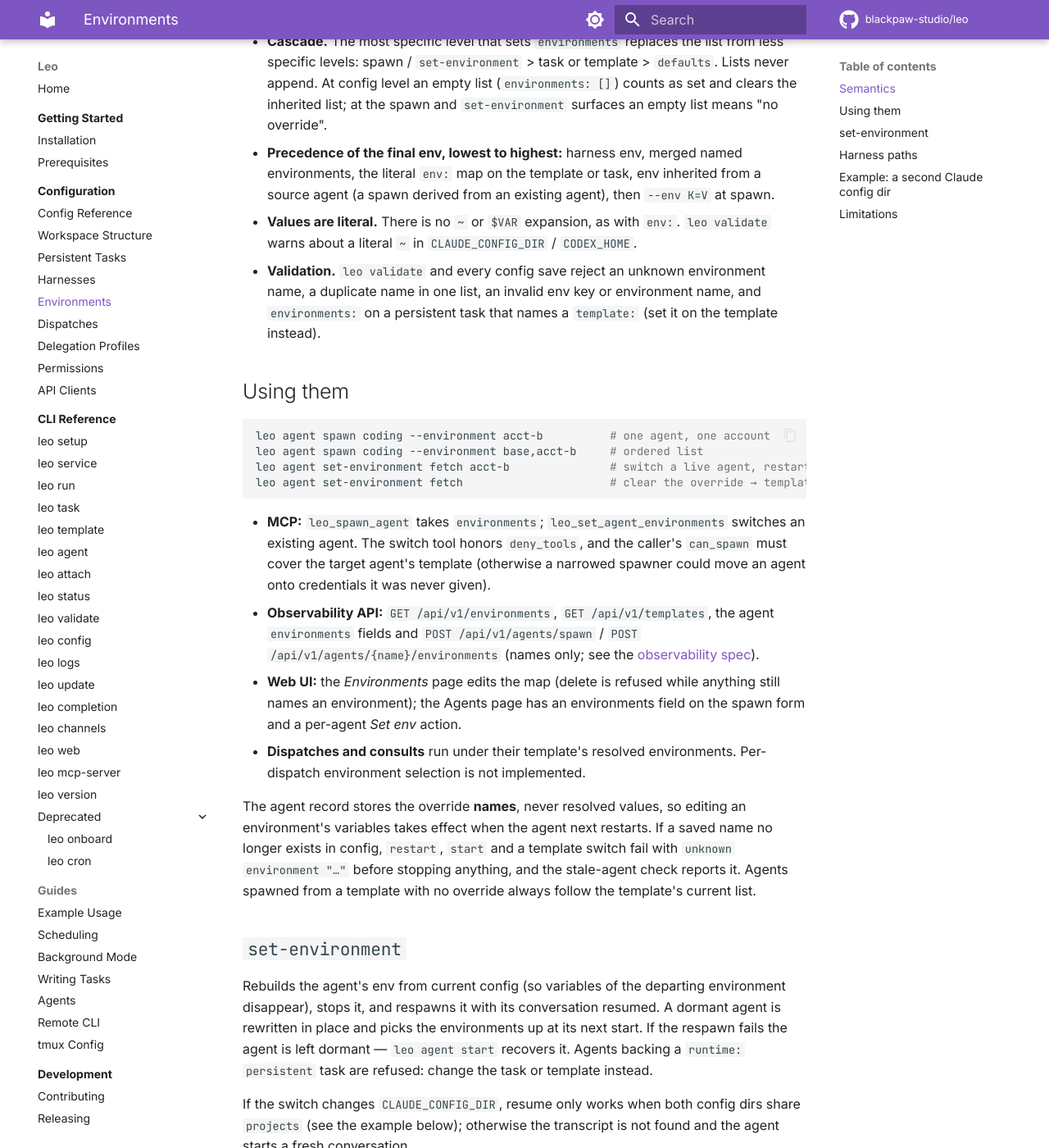
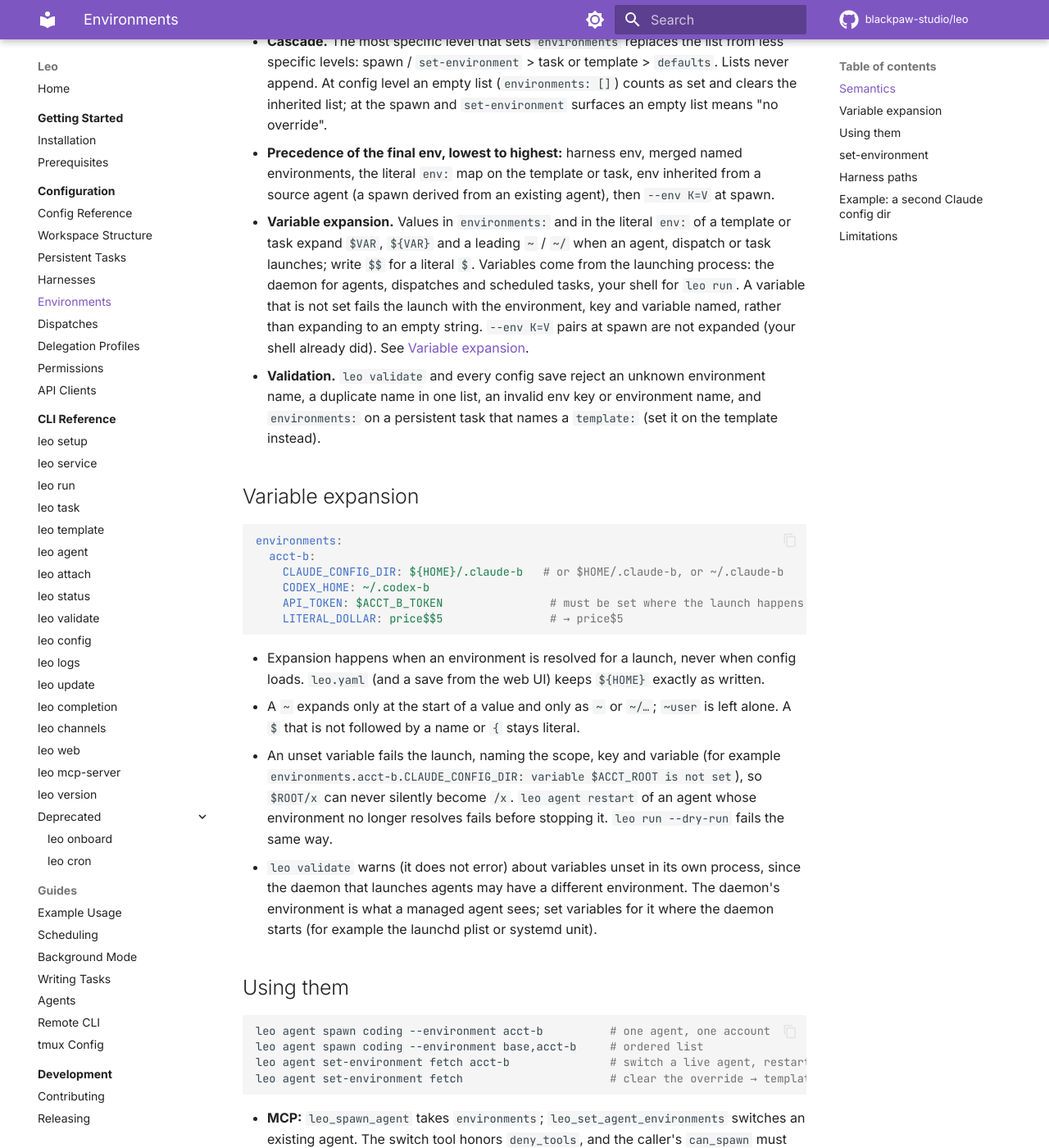
Before and after one commit to blackpaw-studio/leo, an MkDocs documentation site: the page built from docs/configuration/environments.md, in a window 1280 px wide and 1400 px high, scrolled down 774 px. Shown: the whole window at 82% size. Built offline with MkDocs 1.6.1 and Material for MkDocs 9.7.7, drawn with Linux system fonts in a browser that asks for light colours; comment, search, counter and statistics services are not loaded; some of the changed text lies outside the part shown.

Commit message:
docs: environment variable expansion spec and environments page

````diff
--- a/docs/configuration/environments.md
+++ b/docs/configuration/environments.md
@@ -28,8 +28,24 @@ tasks:
 - **Composition.** `environments` is an ordered list, merged left to right. When two names set the same key, the later one wins.
 - **Cascade.** The most specific level that sets `environments` replaces the list from less specific levels: spawn / `set-environment` > task or template > `defaults`. Lists never append. At config level an empty list (`environments: []`) counts as set and clears the inherited list; at the spawn and `set-environment` surfaces an empty list means "no override".
 - **Precedence of the final env, lowest to highest:** harness env, merged named environments, the literal `env:` map on the template or task, env inherited from a source agent (a spawn derived from an existing agent), then `--env K=V` at spawn.
-- **Values are literal.** There is no `~` or `$VAR` expansion, as with `env:`. `leo validate` warns about a literal `~` in `CLAUDE_CONFIG_DIR` / `CODEX_HOME`.
+- **Variable expansion.** Values in `environments:` and in the literal `env:` of a template or task expand `$VAR`, `${VAR}` and a leading `~` / `~/` when an agent, dispatch or task launches; write `$$` for a literal `$`. Variables come from the launching process: the daemon for agents, dispatches and scheduled tasks, your shell for `leo run`. A variable that is not set fails the launch with the environment, key and variable named, rather than expanding to an empty string. `--env K=V` pairs at spawn are not expanded (your shell already did). See [Variable expansion](#variable-expansion).
 - **Validation.** `leo validate` and every config save reject an unknown environment name, a duplicate name in one list, an invalid env key or environment name, and `environments:` on a persistent task that names a `template:` (set it on the template instead).
+
+## Variable expansion
+
+```yaml
+environments:
+  acct-b:
+    CLAUDE_CONFIG_DIR: ${HOME}/.claude-b   # or $HOME/.claude-b, or ~/.claude-b
+    CODEX_HOME: ~/.codex-b
+    API_TOKEN: $ACCT_B_TOKEN                # must be set where the launch happens
+    LITERAL_DOLLAR: price$$5                # → price$5
+```
+
+- Expansion happens when an environment is resolved for a launch, never when config loads. `leo.yaml` (and a save from the web UI) keeps `${HOME}` exactly as written.
+- A `~` expands only at the start of a value and only as `~` or `~/…`; `~user` is left alone. A `$` that is not followed by a name or `{` stays literal.
+- An unset variable fails the launch, naming the scope, key and variable (for example `environments.acct-b.CLAUDE_CONFIG_DIR: variable $ACCT_ROOT is not set`), so `$ROOT/x` can never silently become `/x`. `leo agent restart` of an agent whose environment no longer resolves fails before stopping it. `leo run --dry-run` fails the same way.
+- `leo validate` warns (it does not error) about variables unset in its own process, since the daemon that launches agents may have a different environment. The daemon's environment is what a managed agent sees; set variables for it where the daemon starts (for example the launchd plist or systemd unit).
 
 ## Using them
 
@@ -72,6 +88,6 @@ Leo does not manage logins. Prepare a second config dir yourself:
 ## Limitations
 
 - Implicit persistent-task agents (a persistent task with no `template:`) keep their stored env across restarts; they do not re-resolve environments.
-- `~` and `$VAR` are not expanded.
+- `--env K=V` pairs given at spawn are not expanded.
 - Resume across Claude config dirs needs a shared `projects` directory.
 - Environments are not selectable per dispatch or per delegation profile.
````
Also changed, not shown: docs/specs/2026-10-10-environment-variable-expansion.md (added, +49 -0 lines), docs/specs/2026-10-10-named-environments.md (+2 -2 lines).
